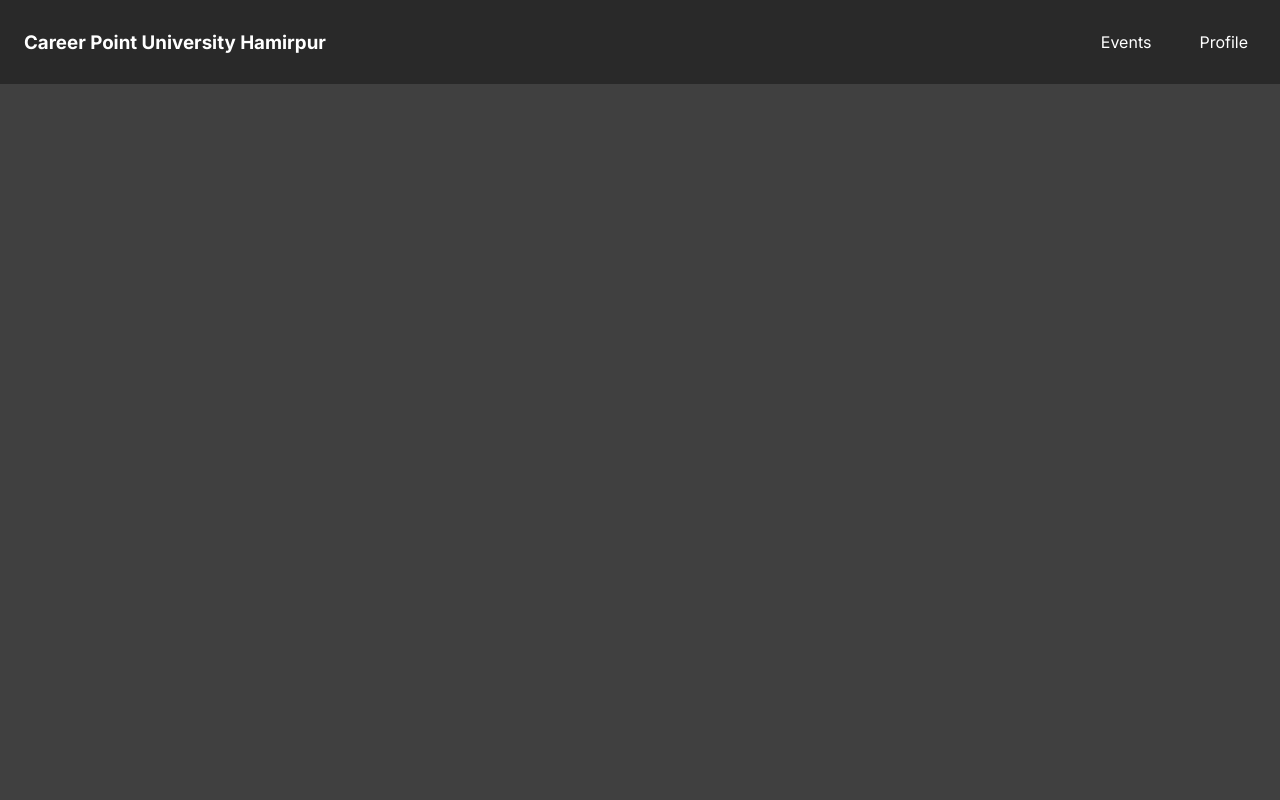
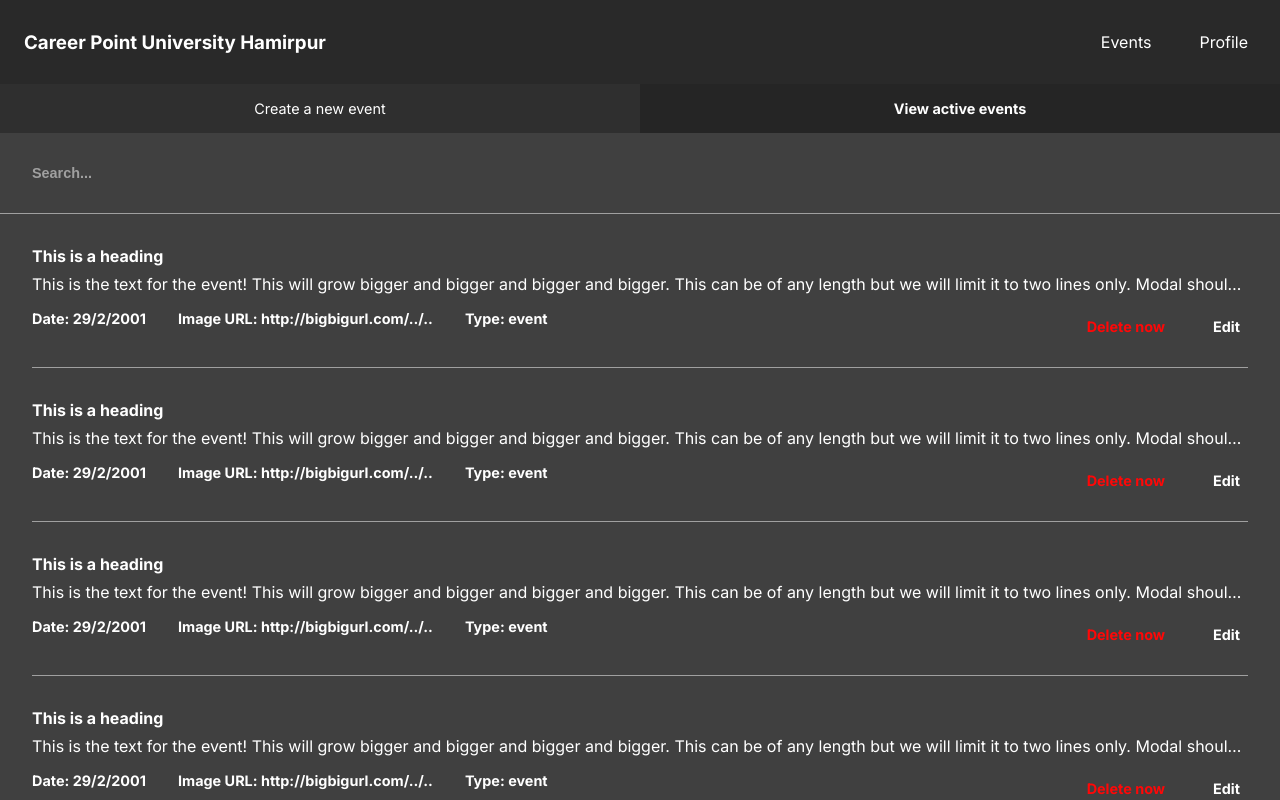
Before and after one commit to dipanshparmar/cpuh-client-admin, a React (Create React App) app: page /events in a window 1280 px wide. Shown: the top 800 px of the page. Built offline with nearby package versions, Linux system fonts and the light colour scheme.

Commit message:
implemented design

```diff
--- a/src/App.css
+++ b/src/App.css
@@ -6,6 +6,8 @@
   --dark-black: #292929;
   --light-black: #2f2f2f;
   --lighter-black: #404040;
+  --active-black: #252525;
+  --half-white: rgba(255, 255, 255, .5);
 }
 
 * {
@@ -32,6 +34,10 @@ input[type='submit'] {
   cursor: pointer;
   background-color: var(--dark-black);
   color: white;
+}
+
+option {
+  color: black;
 }
 
 .separator {
@@ -135,3 +141,169 @@ input[type='submit'] {
 .update-pass {
   flex: 2;
 }
+
+.events--header {
+  display: flex;
+  background-color: var(--light-black);
+}
+
+.events--header--section {
+  flex: 1;
+  display: flex;
+  justify-content: center;
+  align-items: center;
+  padding: 1rem;
+  color: white;
+  font-size: .9rem;
+  cursor: pointer;
+}
+
+.active {
+  font-weight: bold;
+  background-color: var(--active-black);
+}
+
+.not-found {
+  display: flex;
+  justify-content: center;
+}
+
+.not-found--heading {
+  color: white;
+  margin: 20rem 0;
+}
+
+.all-events--search {
+  background-color: transparent;
+  caret-color: var(--half-white);
+  color: white;
+  border-bottom: .01rem solid var(--half-white);
+  border-radius: 0;
+  width: 100%;
+  padding: 2rem;
+}
+
+.all-events--search::placeholder {
+  color: var(--half-white);
+}
+
+.event-card {
+  display: flex;
+  flex-direction: column;
+  color: white;
+  row-gap: .5rem;
+  margin: 2rem;
+  padding-bottom: 1.5rem;
+  border-bottom: .01rem solid var(--half-white);
+}
+
+.event-card--title {
+  font-weight: bold;
+}
+
+.event-card--description {
+  width: 100%;
+  text-overflow: ellipsis;
+  display: block;
+  overflow: hidden;
+  white-space: nowrap;
+}
+
+.event-card--extras {
+  display: flex;
+  font-weight: bold;
+  justify-content: space-between;
+  margin-top: .5rem;
+  font-size: .9rem;
+}
+
+.event-card--extras--info, .event-card--extras--buttons {
+  display: flex;
+  column-gap: 2rem;
+}
+
+.event-card--extras--button {
+  cursor: pointer;
+  padding: .5rem;
+}
+
+.event-card--extras--button--delete {
+  color: #FF0707;
+}
+
+.new-event {
+  margin-bottom: 20rem;
+}
+
+.new-event--form {
+  display: flex;
+  flex-direction: column;
+}
+
+.new-event--form--input {
+  background-color: transparent;
+  border-radius: 0;
+  width: 100%;
+  padding: 2rem;
+  caret-color: var(--half-white);
+  color: white;
+}
+
+.new-event--form--input::placeholder {
+  color: var(--half-white);
+}
+
+.new-event--form--separator {
+  width: 2%;
+  align-self: center;
+}
+
+.new-event--form--row {
+  display: flex;
+  align-items: center;
+  justify-content: space-between;
+}
+
+.new-event--form--row * {
+  flex: 1;
+}
+
+.new-event--form--input--description {
+  height: 30rem;
+  border: 0;
+  outline: none;
+  resize: none;
+}
+
+.new-event--form--input-container {
+  margin: 2rem;
+  display: flex;
+  flex-direction: column;
+  row-gap: 1rem;
+}
+
+.new-event--form--input-container label {
+  color: var(--half-white);
+}
+
+.new-event--form--row .new-event--form--input {
+  color-scheme: dark;
+  padding: 1rem 0;
+  border: .1rem solid var(--half-white);
+  padding: 1rem 1.5rem;
+  border-radius: .5rem;
+}
+
+.new-event--form--input--select {
+  padding: 1rem;
+  color-scheme: dark;
+  color: white;
+}
+
+.new-event--form--submit {
+  border-radius: 0;
+  position: fixed;
+  bottom: 0;
+  right: 0;
+  left: 0;
+}
--- a/src/App.js
+++ b/src/App.js
@@ -3,6 +3,8 @@ import { BrowserRouter as Router, Route, Routes } from 'react-router-dom'
 import Login from './pages/Login';
 import Header from './components/Header';
 import Profile from './pages/Profile';
+import Events from './pages/Events';
+import NotFound from './pages/NotFound';
 
 function App() {
   return (
@@ -13,6 +15,8 @@ function App() {
         <Routes>
           <Route path='/login' element={<Login />} />
           <Route path='/profile' element={<Profile />} />
+          <Route path='/events/*' element={<Events />} />
+          <Route path='*' element={<NotFound />} />
         </Routes>
       </div>
     </Router>
--- /dev/null
+++ b/src/components/EventCard.jsx
@@ -0,0 +1,25 @@
+export default function EventCard() {
+  return (
+    <div className='event-card'>
+      <p className='event-card--title'>This is a heading</p>
+      <p className='event-card--description'>This is the text for the event! This will grow bigger and bigger and bigger and bigger. This can be of any length but we will limit it to two lines only. Modal should pop when clicked. This is the text for the event! This will grow bigger and bigger and bigger and bigger. This can be of any length but we will limit it to two lines only. Modal should pop when clicked</p>
+      <div className='event-card--extras'>
+        <div className='event-card--extras--info'>
+          <p className='event-card--date'>
+            Date: 29/2/2001
+          </p>
+          <p className='event-card--image-url'>
+            Image URL: http://bigbigurl.com/../..
+          </p>
+          <p className='event-card--type'>
+            Type: event
+          </p>
+        </div>
+        <div className='event-card--extras--buttons'>
+          <p className='event-card--extras--button event-card--extras--button--delete'>Delete now</p>
+          <p className='event-card--extras--button'>Edit</p>
+        </div>
+      </div>
+    </div>
+  )
+}
--- /dev/null
+++ b/src/pages/AllEvents.js
@@ -0,0 +1,17 @@
+import EventCard from '../components/EventCard'
+
+export default function AllEvents() {
+  return (
+    <div className='all-events'>
+      <input type='text' className='all-events--search' placeholder='Search...' />
+      <EventCard />
+      <EventCard />
+      <EventCard />
+      <EventCard />
+      <EventCard />
+      <EventCard />
+      <EventCard />
+      <EventCard />
+    </div>
+  )
+}
--- /dev/null
+++ b/src/pages/Events.js
@@ -0,0 +1,26 @@
+import { Route, Routes } from 'react-router-dom'
+import NotFound from './NotFound'
+import AllEvents from './AllEvents'
+import NewEvent from './NewEvent'
+
+export default function Events() {
+  return (
+    <div className='events'>
+      <div className='events--header'>
+        <div className='events--header--section'>
+          Create a new event
+        </div>
+        {/* TODO: active class will be given dynamically */}
+        <div className='events--header--section active'>
+          View active events
+        </div>
+      </div>
+
+      <Routes>
+        <Route path='/' element={<AllEvents />} />
+        <Route path='/new' element={<NewEvent />} />
+        <Route path='*' element={<NotFound />} />
+      </Routes>
+    </div>
+  )
+}
--- /dev/null
+++ b/src/pages/NewEvent.js
@@ -0,0 +1,30 @@
+export default function NewEvent() {
+  return (
+    <div className='new-event'>
+      <form className='new-event--form'>
+        <input type='text' className='new-event--form--input' placeholder='Enter Title' />
+        <div className='separator new-event--form--separator'></div>
+        <textarea type='text' className='new-event--form--input new-event--form--input--description' placeholder='Enter Description'></textarea>
+        <div className='separator new-event--form--separator'></div>
+        <div className='new-event--form--row'>
+          <div className='new-event--form--input-container'>
+            <label htmlFor='date'>Enter date (optional)</label>
+            <input id='date' type='date' className='new-event--form--input new-event--form--input--date' />
+          </div>
+          <div className='new-event--form--input-container'>
+            <label htmlFor='image'>Enter Image URL (optional)</label>
+            <input id='image' type='text' placeholder='e.g. https://something.com/23.jpg' className='new-event--form--input' />
+          </div>
+          <div className='new-event--form--input-container'>
+            <label htmlFor='type'>Choose event type</label>
+            <select id='type' className='new-event--form--input new-event--form--input--select'>
+              <option value='event'>Event</option>
+              <option value='festival'>Festival</option>
+            </select>
+          </div>
+        </div>
+        <input type='submit' value='SAVE' className='new-event--form--submit' />
+      </form>
+    </div>
+  )
+}
--- /dev/null
+++ b/src/pages/NotFound.js
@@ -0,0 +1,7 @@
+export default function NotFound() {
+  return (
+    <div className='not-found'>
+      <h3 className='not-found--heading'>Requested resource not found!</h3>
+    </div>
+  )
+}
```
